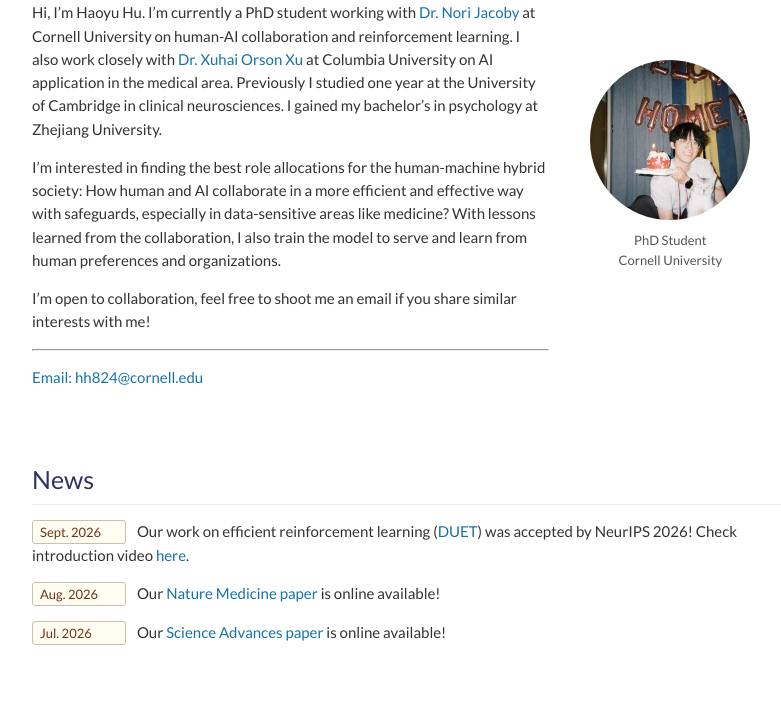
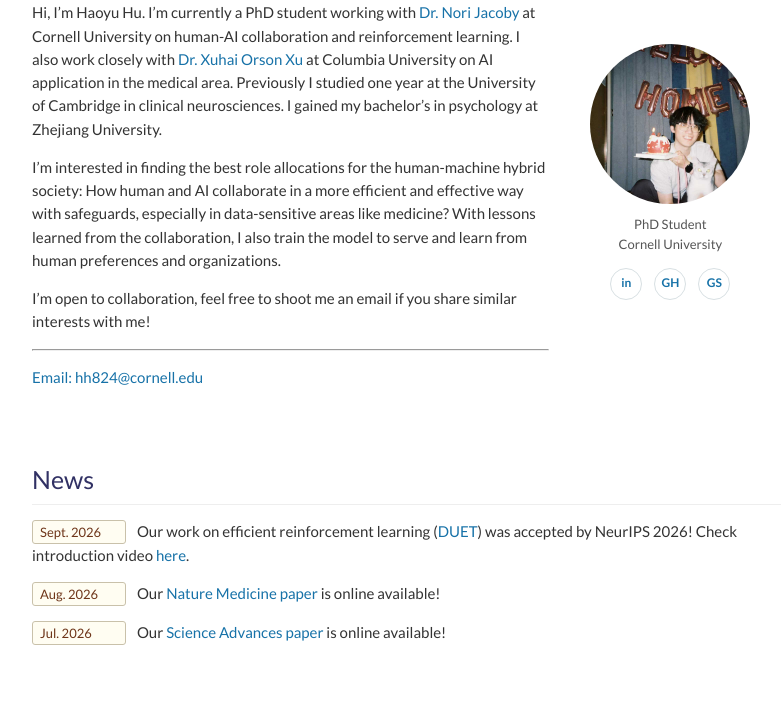
Before and after one commit to Haoyu-Hu/haoyu-hu.github.io, a plain HTML site: page index.html in a window 1280 px wide. Shown: the part 88-800 px from the top of the page, without its empty margins (228-1009 px from the left). Drawn offline with Linux system fonts and the light colour scheme.

Commit message:
Add social profile icons under portrait

```diff
--- a/index.html
+++ b/index.html
@@ -27,6 +27,11 @@
           <div class="portrait-wrap">
             <img class="portrait" src="images/haoyu-hu.jpg" alt="Haoyu Hu">
             <p>PhD Student<br>Cornell University</p>
+            <div class="social-links" aria-label="Social profiles">
+              <a href="https://www.linkedin.com/in/haoyu-h-84644b236" aria-label="LinkedIn" title="LinkedIn">in</a>
+              <a href="https://github.com/Haoyu-Hu" aria-label="GitHub" title="GitHub">GH</a>
+              <a href="https://scholar.google.com/citations?user=eRIh1b0AAAAJ&amp;hl=en" aria-label="Google Scholar" title="Google Scholar">GS</a>
+            </div>
           </div>
         </div>
       </section>
--- a/stylesheet.css
+++ b/stylesheet.css
@@ -4,3 +4,5 @@ body{font-family:'Lato',Verdana,Helvetica,sans-serif;color:#333;background:#fff;
  .education{display:grid;gap:18px;margin:14px 0}.education>div{padding:16px 18px;border-left:4px solid #fba524;background:linear-gradient(100deg,#fff9e7,#fff)}.education strong{color:#1772a8;font-size:16px}.publication img{object-fit:contain}
  .school-icon{height:1.2em;width:1.2em;object-fit:contain;vertical-align:-.2em;margin-right:5px}
  .portrait{object-fit:cover}
+
+.social-links{display:flex;justify-content:center;gap:12px;margin-top:12px}.social-links a{display:grid;place-items:center;width:30px;height:30px;border:1px solid #d8e0e3;border-radius:50%;color:#1772a8;font-size:12px;font-weight:700;text-decoration:none}.social-links a:hover{background:#1772a8;color:#fff}
```
